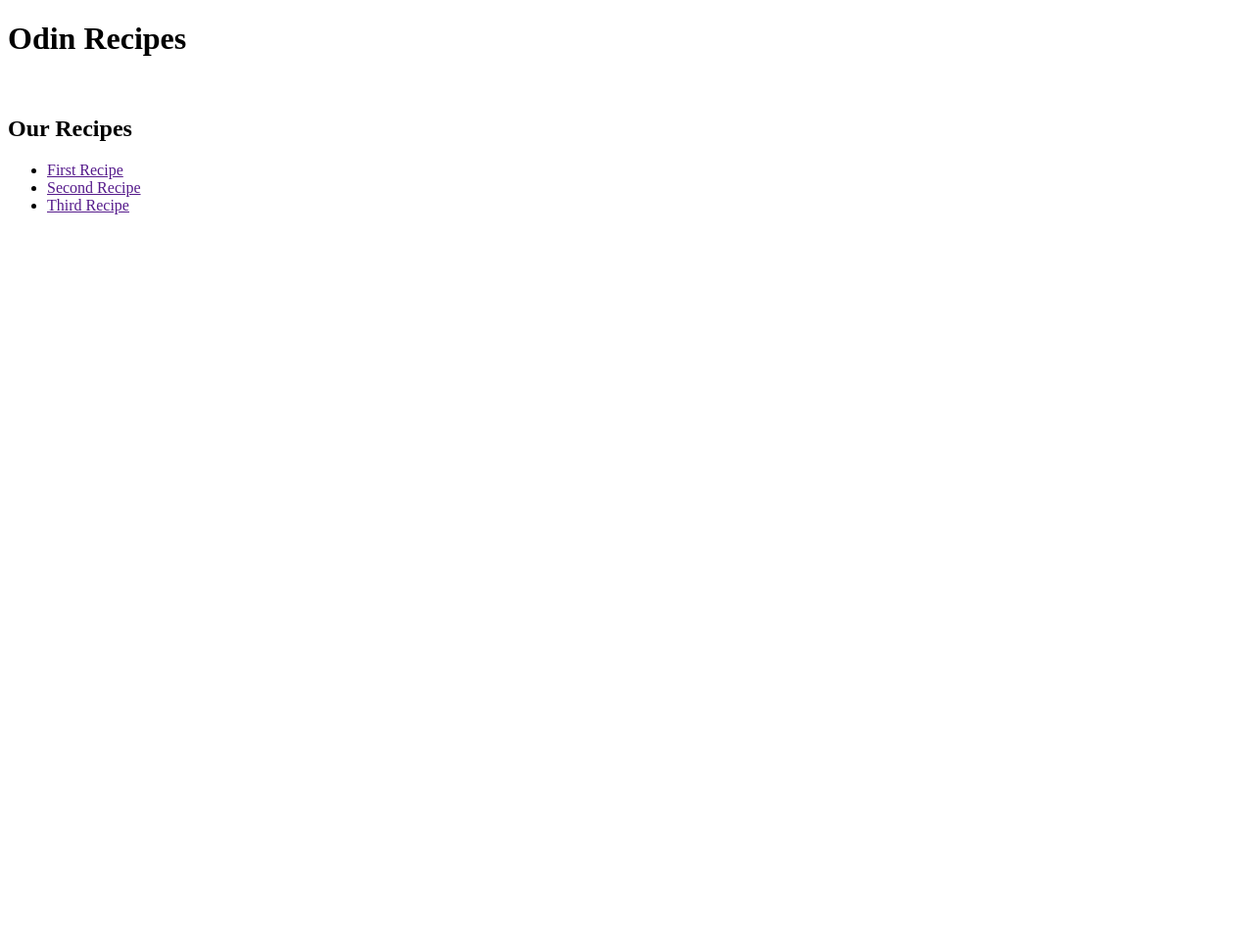
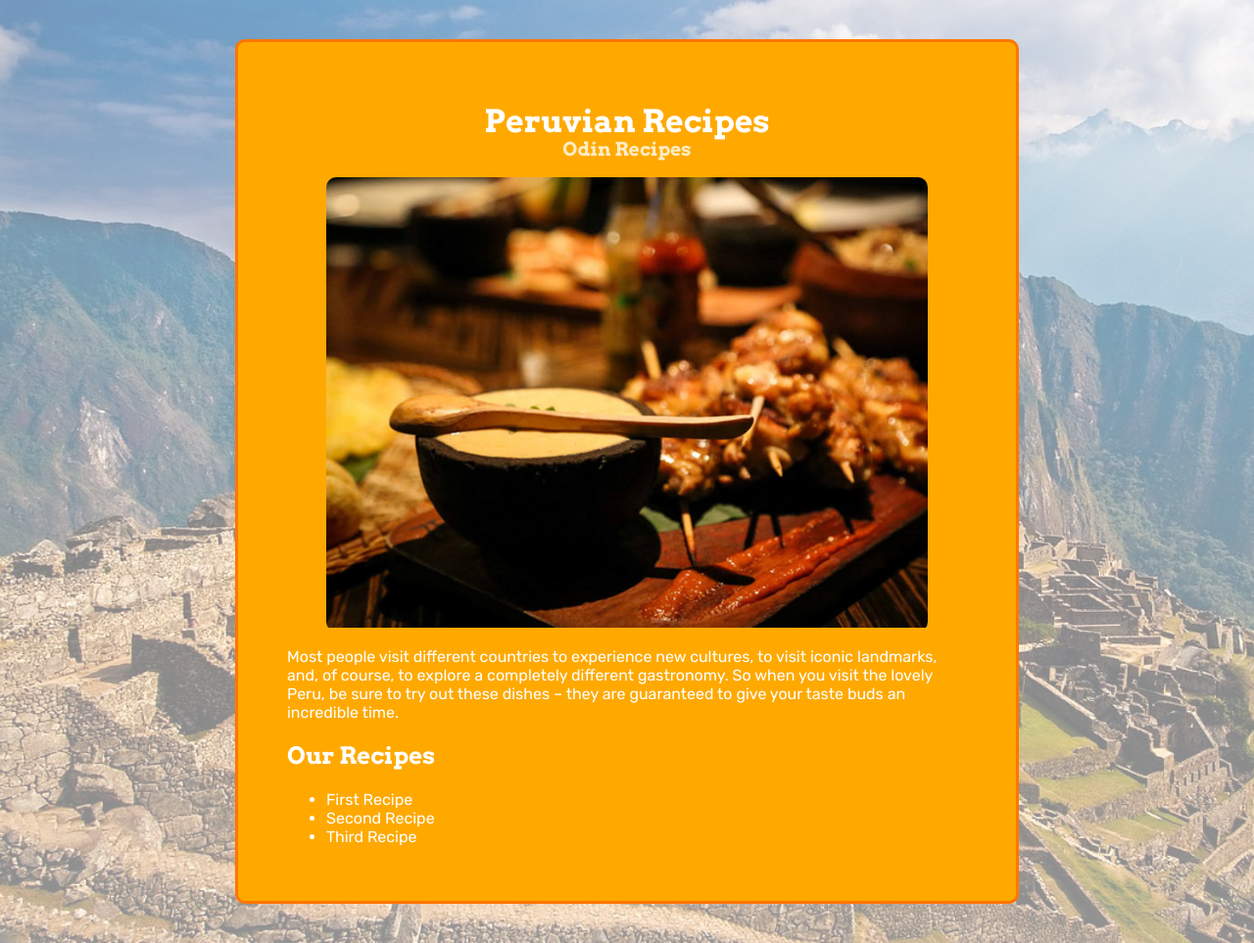
Before and after one commit to SrChezz/Recipes-List, a plain HTML site: page index.html in a window 1280 px wide. Shown: the whole page at 98% size. Before the commit the page ends 800 px from the top, so only its background shows below. Drawn offline with Linux system fonts and the light colour scheme.

Commit message:
Main Page Finished

```diff
--- a/index.html
+++ b/index.html
@@ -4,19 +4,32 @@
     <meta charset="UTF-8">
     <meta http-equiv="X-UA-Compatible" content="IE=edge">
     <meta name="viewport" content="width=device-width, initial-scale=1.0">
+    <link rel="preconnect" href="https://fonts.googleapis.com">
+    <link rel="preconnect" href="https://fonts.gstatic.com" crossorigin>
+    <link href="https://fonts.googleapis.com/css2?family=Arvo:ital,wght@0,400;0,700;1,400&family=Rubik:ital,wght@0,300;0,400;0,700;0,900;1,400&display=swap" rel="stylesheet">
+    <link rel="stylesheet" href="styles/style.css">
     <title>Odin Recipes</title>
 </head>
-<body>
-    <main>
-        <h1>Odin Recipes</h1>
+<body class="background" style="background-image: linear-gradient(
+    rgba(255, 255, 255, 0.45),
+    rgba(255, 255, 255, 0.568)
+  ),url('images/machu-picchu.jpg');">
+
+    <main class="main-list">
+        <h1>Peruvian Recipes</h1>
+
+        <span class="odin">Odin Recipes</span>
+
         <figure>
-            <img src="" alt="">
+            <img src="images/peruvian-food.jpg" alt="">
         </figure>
+
+        <p>Most people visit different countries to experience new cultures, to visit iconic landmarks, and, of course, to explore a completely different gastronomy. So when you visit the lovely Peru, be sure to try out these dishes – they are guaranteed to give your taste buds an incredible time.</p>
         <h2>Our Recipes</h2>
         <ul>
-            <li><a href="">First Recipe</a></li>
-            <li><a href="">Second Recipe</a></li>
-            <li><a href="">Third Recipe</a></li>
+            <li><a href="recipes/recipe-1.html">First Recipe</a></li>
+            <li><a href="recipes/recipe-1.html">Second Recipe</a></li>
+            <li><a href="recipes/recipe-1.html">Third Recipe</a></li>
         </ul>
     </main>
 </body>
--- /dev/null
+++ b/styles/style.css
@@ -0,0 +1,102 @@
+:root {
+
+    font-family: 'Rubik', sans-serif;
+
+    --regular-red: #FFA900;
+    --regular-orange: #FF7600;
+    --softer-red: #FCD2D1;
+    --dark-red: #CD113B;
+    --green-blue: #28B5B5;
+
+    --title-font: 'Arvo', serif;
+}
+
+h1, h2, h3, h4, h5, h6 {
+    font-family: 'Arvo', serif;
+}
+
+.background {
+    background-size: cover;
+    position: relative;
+}
+
+
+main.main-list {
+    box-sizing: border-box;
+    max-width: 800px;
+    margin: auto;
+    margin-top: 40px;
+    margin-bottom: 40px;
+    padding: 40px 50px;
+    background-color: var(--regular-red);
+    color: white;
+    border-radius: 10px;
+    transition: .2s ease-in;
+    border: 3px solid var(--regular-orange);
+    z-index: 5;
+}
+
+main.recipe {
+    box-sizing: border-box;
+    max-width: 800px;
+    margin: auto;
+    margin-top: 40px;
+    margin-bottom: 40px;
+    padding: 40px 50px;
+    background-color: var(--green-blue);
+    color: white;
+    border-radius: 10px;
+    transition: .2s ease-in;
+    border: 3px solid #4B778D;
+    z-index: 5;
+}
+
+main.main-list:hover {
+    border-color: transparent;
+    box-shadow: 0px 6px 4px 2px #FF7600;
+}
+
+main.recipe:hover {
+    border-color: transparent;
+    box-shadow: 0px 6px 4px 2px #4B778D;
+}
+
+figure {
+    border-radius: 10px;
+    overflow: hidden;
+}
+
+a {
+    color: white;
+    text-decoration: none;
+    transition: .4s ease;
+}
+
+a:hover {
+    color: var(--dark-red);
+}
+
+img {
+    max-width: 100%;
+}
+
+h1 {
+    text-align: center;
+}
+
+span.odin {
+    margin-top: -25px;
+    font-family: var(--title-font);
+    font-weight: 700;
+    font-size: 1.2rem;
+    display: block;
+    text-align: center;
+    color: rgb(255, 237, 197);
+}
+
+@media only screen and (max-width: 800px) {
+    main.main-list {
+        padding: 50px 20px;
+    }
+
+}
```
Also changed, not shown: recipes/recipe-1.html (+10 -1 lines), images/machu-picchu.jpg (added), images/peruvian-food.jpg (added).
